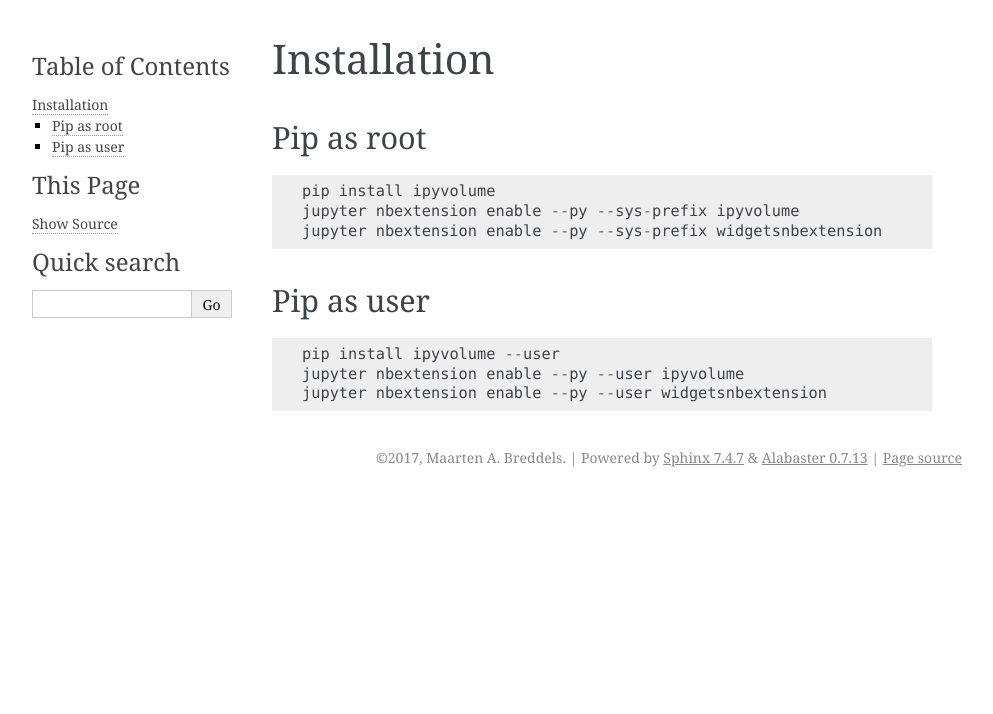
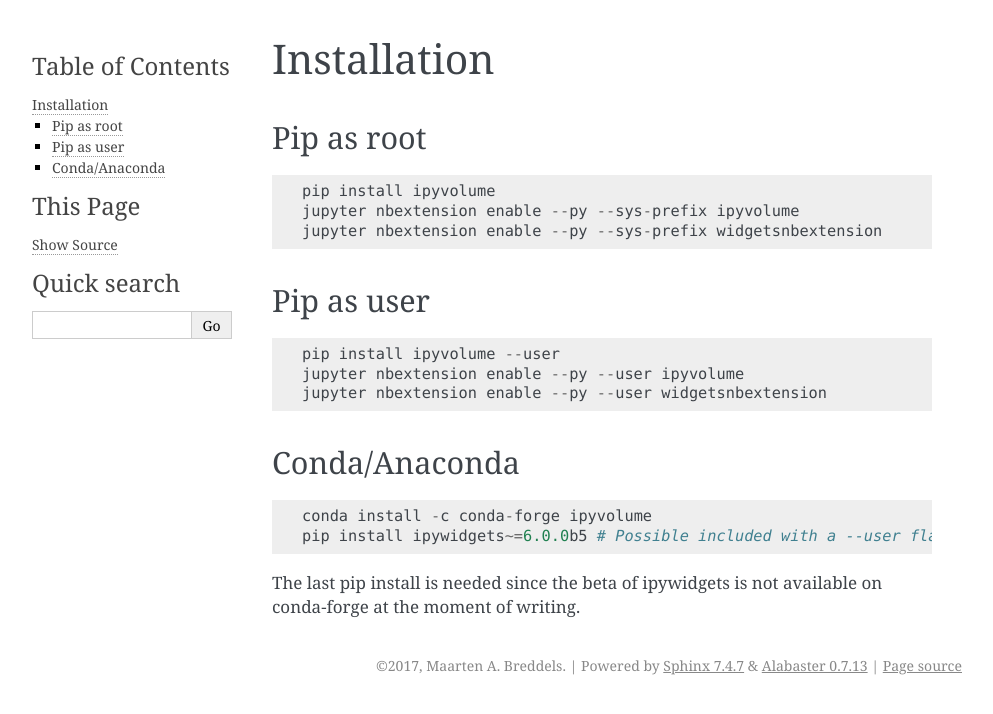
Before and after one commit to widgetti/ipyvolume, a Sphinx documentation site: the page built from docs/source/install.rst, in a window 1280 px wide. Shown: the top 714 px of the page, without its empty margins (148-1141 px from the left). Built offline with Sphinx 7.4.7, drawn with Linux system fonts in a browser that asks for light colours; pages that are not in the unit, such as notebooks, are missing from menus.

Commit message:
doc: conda instructions

```diff
--- a/docs/source/install.rst
+++ b/docs/source/install.rst
@@ -20,3 +20,16 @@
     pip install ipyvolume --user
     jupyter nbextension enable --py --user ipyvolume
     jupyter nbextension enable --py --user widgetsnbextension
+
+
+
+Conda/Anaconda
+--------------
+
+::
+
+    conda install -c conda-forge ipyvolume
+    pip install ipywidgets~=6.0.0b5 # Possible included with a --user flag
+
+
+The last pip install is needed since the beta of ipywidgets is not available on conda-forge at the moment of writing.
```
